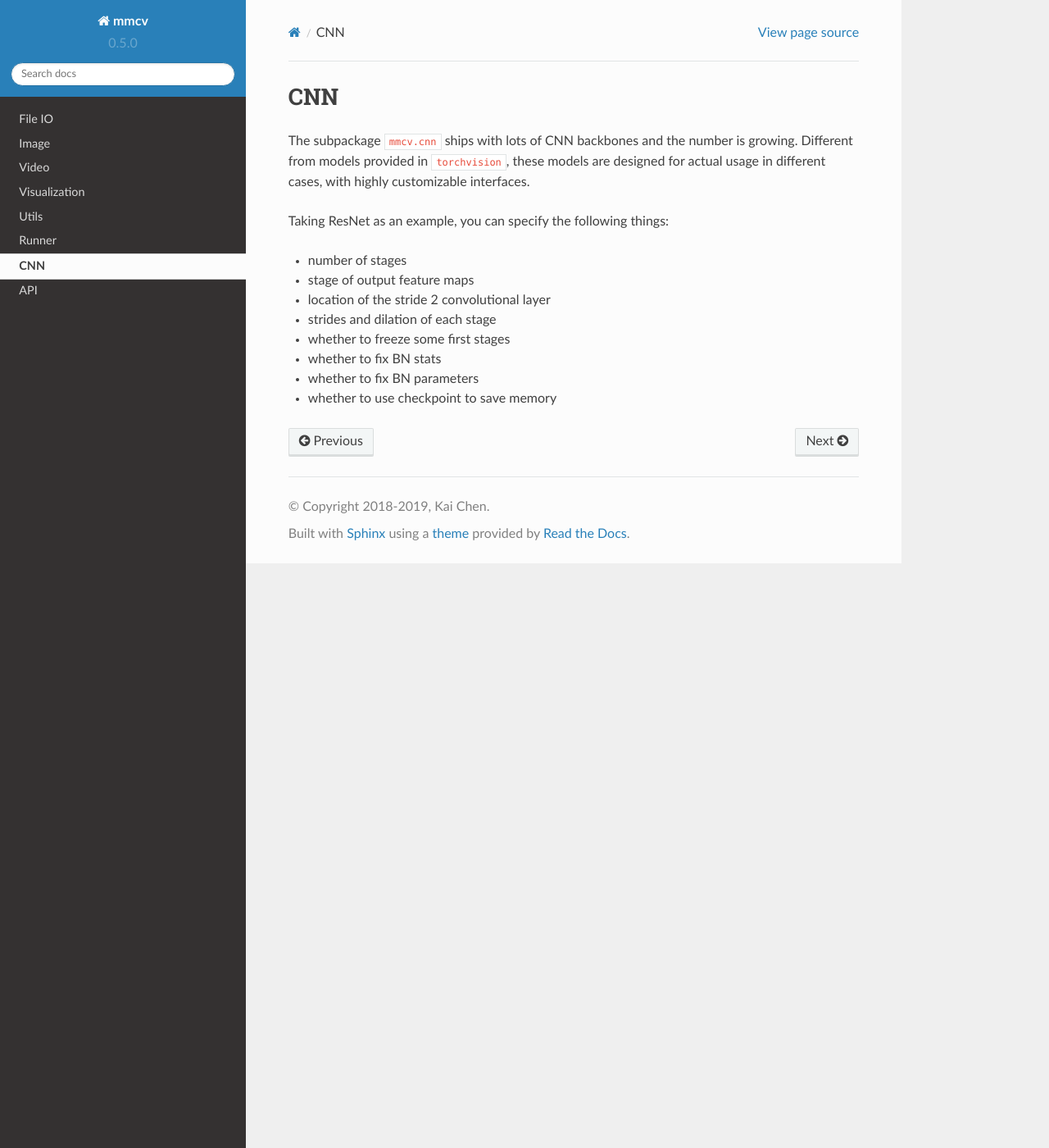
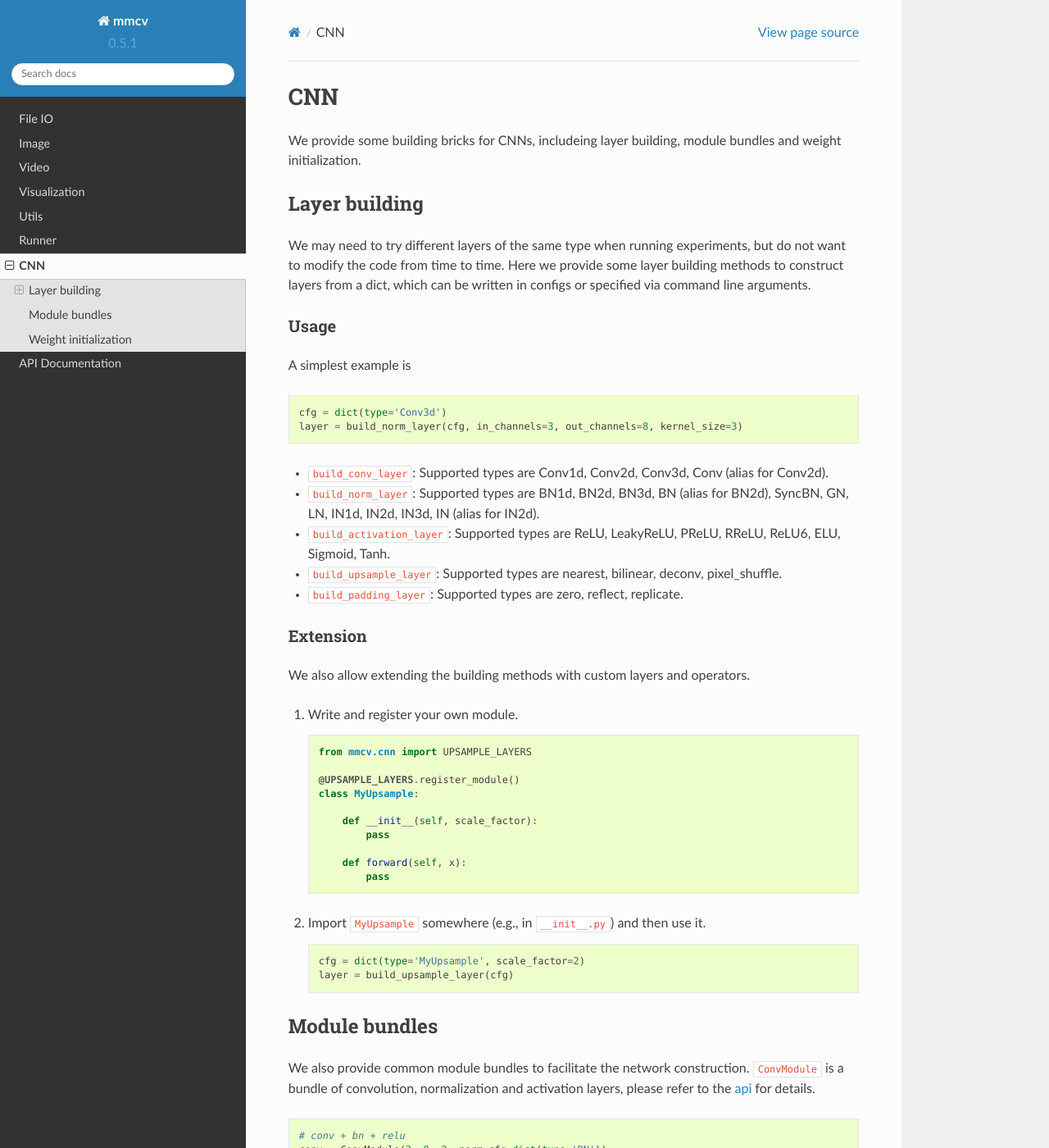
Before and after one commit to open-mmlab/mmcv, a Sphinx documentation site: the page built from docs/cnn.md, in a window 1280 px wide and 1400 px high. Shown: the whole window at 82% size. Built offline with Sphinx 7.4.7 and the Read the Docs theme 2.0.0, drawn with Linux system fonts in a browser that asks for light colours; some of the changed text lies outside the part shown.

Commit message:
Add docs for CNN modules (#266)
* add docs for cnn modules

* minor fix

* update format

* minor fix

* bump version to v0.5.1

````diff
--- a/README.rst
+++ b/README.rst
@@ -1,5 +1,8 @@
 MMCV
 ====
+
+.. image:: https://img.shields.io/pypi/v/mmcv
+  :target: https://pypi.org/project/mmcv
 
 .. image:: https://travis-ci.com/open-mmlab/mmcv.svg?branch=master
   :target: https://travis-ci.com/open-mmlab/mmcv
--- a/docs/api.rst
+++ b/docs/api.rst
@@ -1,24 +1,24 @@
-API
-====
+API Documentation
+=================
 
 
 fileio
---------------
+-------
 .. automodule:: mmcv.fileio
     :members:
 
 image
---------------
+------
 .. automodule:: mmcv.image
     :members:
 
 video
---------------
+------
 .. automodule:: mmcv.video
     :members:
 
 arraymisc
---------------
+---------
 .. automodule:: mmcv.arraymisc
     :members:
 
--- a/docs/cnn.md
+++ b/docs/cnn.md
@@ -1,16 +1,92 @@
 ## CNN
 
-The subpackage `mmcv.cnn` ships with lots of CNN backbones and the number is growing.
-Different from models provided in `torchvision`, these models are designed
-for actual usage in different cases, with highly customizable interfaces.
+We provide some building bricks for CNNs, includeing layer building, module bundles and weight initialization.
 
-Taking ResNet as an example, you can specify the following things:
+### Layer building
 
-- number of stages
-- stage of output feature maps
-- location of the stride 2 convolutional layer
-- strides and dilation of each stage
-- whether to freeze some first stages
-- whether to fix BN stats
-- whether to fix BN parameters
-- whether to use checkpoint to save memory
+We may need to try different layers of the same type when running experiments,
+but do not want to modify the code from time to time.
+Here we provide some layer building methods to construct layers from a dict,
+which can be written in configs or specified via command line arguments.
+
+#### Usage
+
+A simplest example is
+```python
+cfg = dict(type='Conv3d')
+layer = build_norm_layer(cfg, in_channels=3, out_channels=8, kernel_size=3)
+```
+
+- `build_conv_layer`: Supported types are Conv1d, Conv2d, Conv3d, Conv (alias for Conv2d).
+- `build_norm_layer`: Supported types are BN1d, BN2d, BN3d, BN (alias for BN2d), SyncBN, GN, LN, IN1d, IN2d, IN3d, IN (alias for IN2d).
+- `build_activation_layer`: Supported types are ReLU, LeakyReLU, PReLU, RReLU, ReLU6, ELU, Sigmoid, Tanh.
+- `build_upsample_layer`: Supported types are nearest, bilinear, deconv, pixel_shuffle.
+- `build_padding_layer`: Supported types are zero, reflect, replicate.
+
+#### Extension
+
+We also allow extending the building methods with custom layers and operators.
+
+1. Write and register your own module.
+
+    ```python
+    from mmcv.cnn import UPSAMPLE_LAYERS
+
+    @UPSAMPLE_LAYERS.register_module()
+    class MyUpsample:
+
+        def __init__(self, scale_factor):
+            pass
+
+        def forward(self, x):
+            pass
+    ```
+
+2. Import `MyUpsample` somewhere (e.g., in `__init__.py`) and then use it.
+
+    ```python
+    cfg = dict(type='MyUpsample', scale_factor=2)
+    layer = build_upsample_layer(cfg)
+    ```
+
+### Module bundles
+
+We also provide common module bundles to facilitate the network construction.
+`ConvModule` is a bundle of convolution, normalization and activation layers,
+please refer to the [api](api.html#mmcv.cnn.ConvModule) for details.
+
+```python
+# conv + bn + relu
+conv = ConvModule(3, 8, 2, norm_cfg=dict(type='BN'))
+# conv + gn + relu
+conv = ConvModule(3, 8, 2, norm_cfg=dict(type='GN', num_groups=2))
+# conv + relu
+conv = ConvModule(3, 8, 2)
+# conv
+conv = ConvModule(3, 8, 2, act_cfg=None)
+# conv + leaky relu
+conv = ConvModule(3, 8, 3, padding=1, act_cfg=dict(type='LeakyReLU'))
+# bn + conv + relu
+conv = ConvModule(
+    3, 8, 2, norm_cfg=dict(type='BN'), order=('norm', 'conv', 'act'))
+```
+
+### Weight initialization
+
+We wrap some initialization methods which accept a module as argument.
+
+- `constant_init`
+- `xavier_init`
+- `normal_init`
+- `uniform_init`
+- `kaiming_init`
+- `caffe2_xavier_init`
+- `bias_init_with_prob`
+
+Examples:
+
+```python
+conv1 = nn.Conv2d(3, 3, 1)
+normal_init(conv1, std=0.01, bias=0)
+xavier_init(conv1, distribution='uniform')
+```
--- a/docs/conf.py
+++ b/docs/conf.py
@@ -49,7 +49,7 @@ extensions = [
 ]
 
 autodoc_mock_imports = [
-    'cv2', 'numpy', 'torch', 'enum', 'pathlib', 'mmcv._ext'
+    'cv2', 'enum', 'pathlib', 'mmcv._ext', 'pytorch', 'torchvision'
 ]
 
 # Add any paths that contain templates here, relative to this directory.
--- a/mmcv/version.py
+++ b/mmcv/version.py
@@ -1,2 +1,2 @@
 # Copyright (c) Open-MMLab. All rights reserved.
-__version__ = '0.5.0'
+__version__ = '0.5.1'
````
Also changed, not shown: other parts of docs/api.rst (+7 -2 lines), 2 other files.
